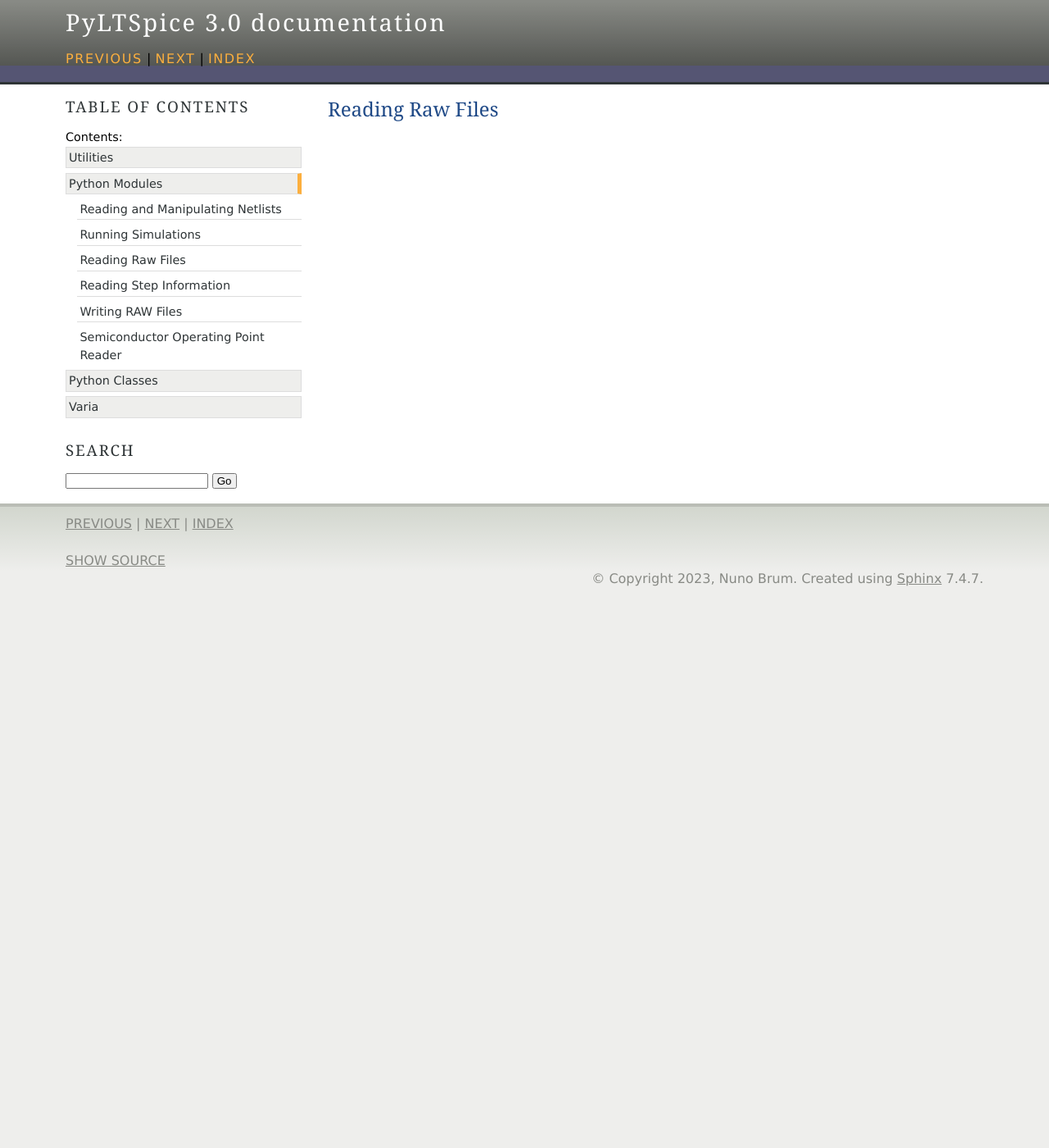
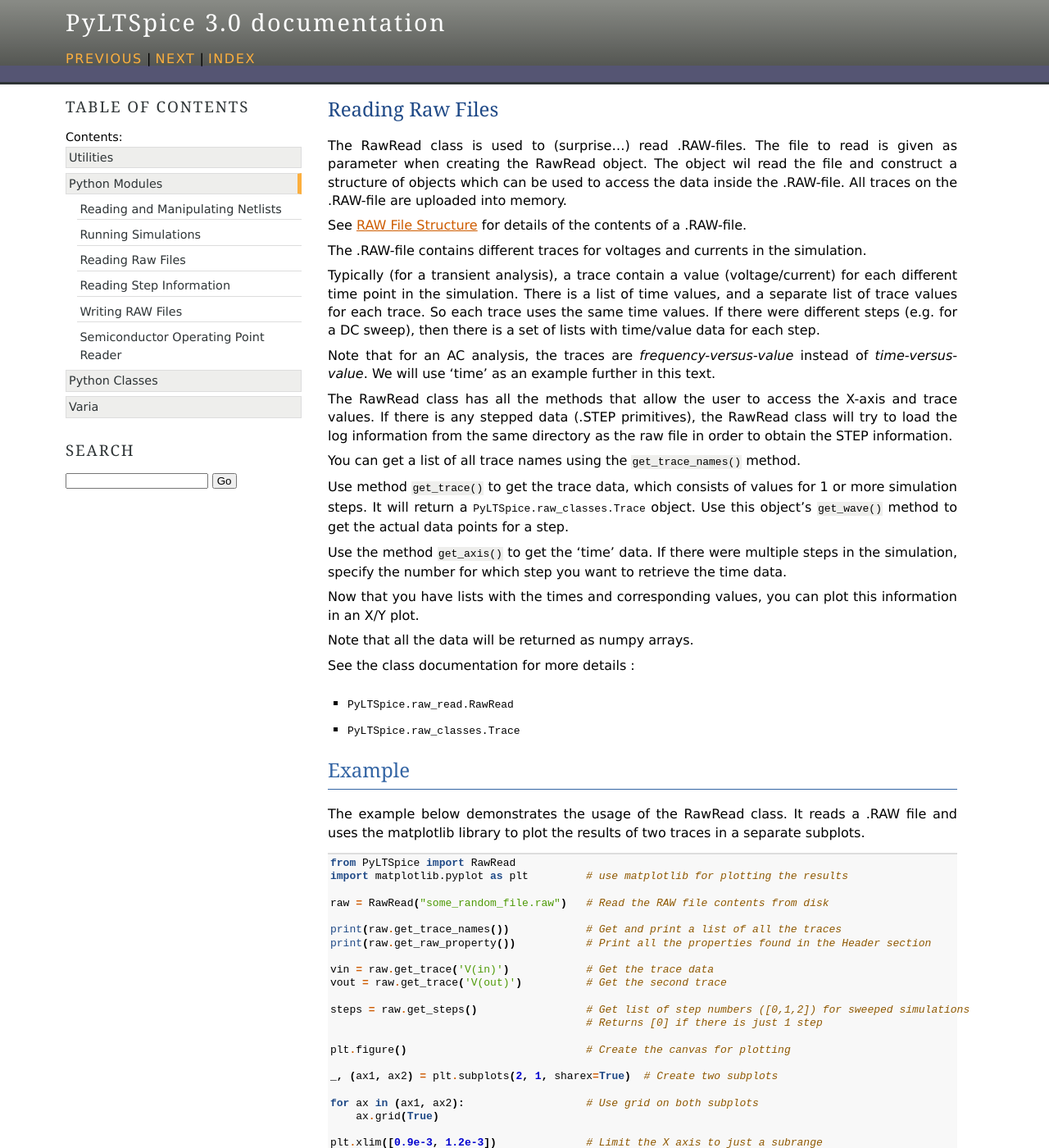
Before and after one commit to nunobrum/PyLTSpice, a Sphinx documentation site: the page built from doc/modules/read_rawfiles.rst, in a window 1280 px wide and 1400 px high. Shown: the whole window at 82% size. Built offline with Sphinx 7.4.7, drawn with Linux system fonts in a browser that asks for light colours; some of the changed text lies outside the part shown.

Commit message:
completed section "Reading Raw Files"

```diff
--- a/doc/classes/classes.rst
+++ b/doc/classes/classes.rst
@@ -3,10 +3,11 @@
 ==============
 
 .. toctree::
-   :maxdepth: 4
+   :maxdepth: 1
 
    SpiceEditor
    SpiceCircuit
    sim_batch
    raw_read
    raw_write
+   trace
--- a/doc/modules/read_rawfiles.rst
+++ b/doc/modules/read_rawfiles.rst
@@ -1,2 +1,84 @@
 Reading Raw Files
 =================
+
+The RawRead class is used to (surprise...) read .RAW-files.
+The file to read is given as parameter when creating the RawRead object.  The object wil read the file and construct
+a structure of objects which can be used to access the data inside the .RAW-file.
+All traces on the .RAW-file are uploaded into memory.
+
+See :doc:`../varia/raw_file` for details of the contents of a .RAW-file.
+
+The .RAW-file contains different traces for voltages and currents in the simulation.
+
+Typically (for a transient
+analysis), a trace contain a value (voltage/current) for each different time point in the simulation.
+There is a list of time values, and a separate list of trace values for each trace.  So each trace uses the same
+time values.
+If there were different steps (e.g. for a DC sweep), then there is a set of lists with time/value data for each step.
+
+Note that for an AC analysis, the traces are *frequency-versus-value* instead of *time-versus-value*.
+We will use 'time' as an example further in this text.
+
+The RawRead class  has all the methods that allow the user to access the X-axis and trace values. If there is
+any stepped data (.STEP primitives), the RawRead class will try to load the log information from the same
+directory as the raw file in order to obtain the STEP information.
+
+You can get a list of all trace names using the ``get_trace_names()`` method.
+
+Use method ``get_trace()`` to get the trace data, which consists of values for 1 or more simulation steps.
+It will return a :py:class:`PyLTSpice.raw_classes.Trace` object.  Use this object's ``get_wave()`` method to get
+the actual data points for a step.
+
+Use the method ``get_axis()`` to get the 'time' data.  If there were multiple steps in the simulation, specify
+the number for which step you want to retrieve the time data.
+
+Now that you have lists with the times and corresponding values, you can plot this information in an X/Y plot.
+
+Note that all the data will be returned as numpy arrays.
+
+See the class documentation for more details :
+
+- :py:class:`PyLTSpice.raw_read.RawRead`
+- :py:class:`PyLTSpice.raw_classes.Trace`
+
+Example
+-------
+
+The example below demonstrates the usage of the RawRead class. It reads a .RAW file and uses the matplotlib
+library to plot the results of two traces in a separate subplots.
+
+.. code-block::
+
+    from PyLTSpice import RawRead
+    import matplotlib.pyplot as plt         # use matplotlib for plotting the results
+
+    raw = RawRead("some_random_file.raw")   # Read the RAW file contents from disk
+
+    print(raw.get_trace_names())            # Get and print a list of all the traces
+    print(raw.get_raw_property())           # Print all the properties found in the Header section
+
+    vin = raw.get_trace('V(in)')            # Get the trace data
+    vout = raw.get_trace('V(out)')          # Get the second trace
+
+    steps = raw.get_steps()                 # Get list of step numbers ([0,1,2]) for sweeped simulations
+                                            # Returns [0] if there is just 1 step
+
+    plt.figure()                            # Create the canvas for plotting
+
+    _, (ax1, ax2) = plt.subplots(2, 1, sharex=True)  # Create two subplots
+
+    for ax in (ax1, ax2):                   # Use grid on both subplots
+        ax.grid(True)
+
+    plt.xlim([0.9e-3, 1.2e-3])              # Limit the X axis to just a subrange
+
+    ydata = vin.get_wave()                  # Get all the values (= data points) for the 'vin' trace
+    xdata = raw.get_axis()                  # Get the X-axis data (time) for these data points
+    ax1.plot(xdata, ydata)                  # Do an X/Y plot on first subplot
+
+    for step in steps:                      # On the second plot, print all the STEPS of Vout
+        ydata = vout.get_wave(step)         # Retrieve the values for this step
+        xdata = raw.get_axis(step)          # Retrieve the time vector
+        ax2.plot(xdata, ydata)              # Do X/Y plot on second subplot
+
+    plt.show()                              # Show matplotlib's interactive window with the plots
```
Also changed, not shown: doc/classes/trace.rst (added, +7 -0 lines).
